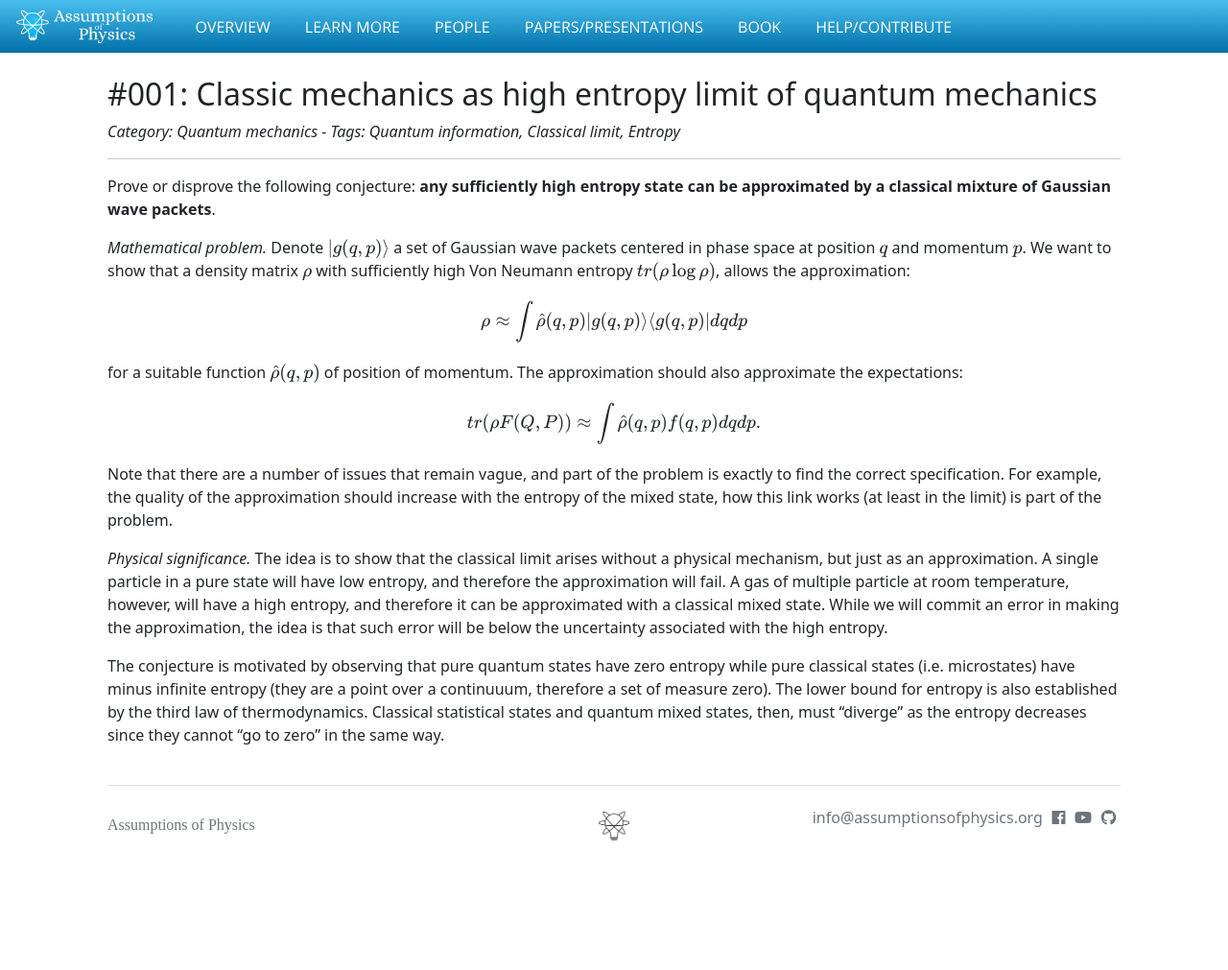
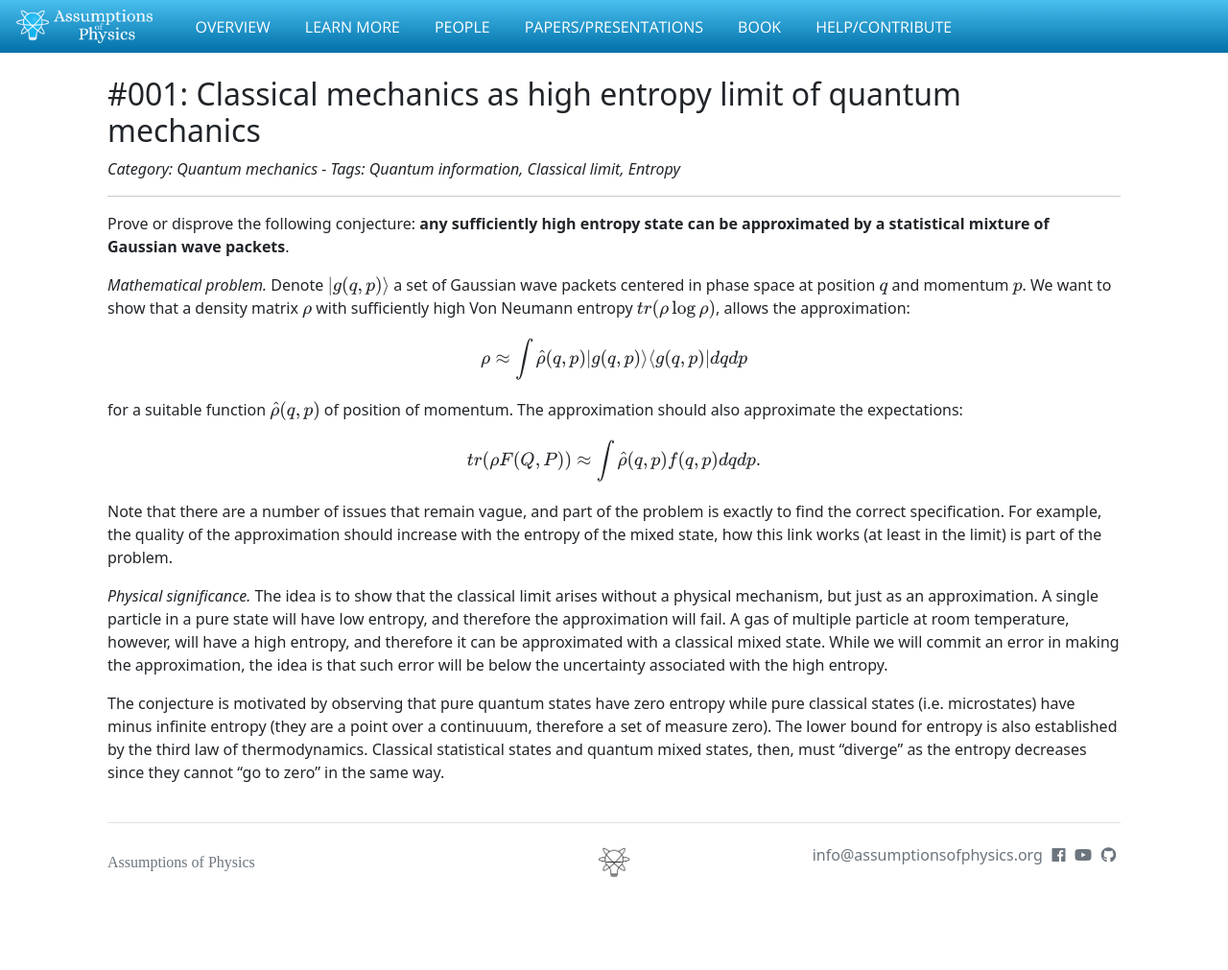
Before and after one commit to assumptionsofphysics/assumptionsofphysics.github.io, a Jekyll site: the page built from _problems/001-HighEntropyLimit.md, in a window 1280 px wide. Shown: the whole page at 96% size. Built offline with Jekyll 4.4.1, drawn with Linux system fonts in a browser that asks for light colours; nearby versions of some CDN libraries; some web fonts are replaced; formulas are drawn with MathJax 3; before the commit the page ends 973 px from its top, so only the background shows below that.

Commit message:
Adding second problem

```diff
--- a/_problems/001-HighEntropyLimit.md
+++ b/_problems/001-HighEntropyLimit.md
@@ -1,10 +1,10 @@
 ---
-title: Classic mechanics as high entropy limit of quantum mechanics
+title: Classical mechanics as high entropy limit of quantum mechanics
 category: Quantum mechanics
 tags: [Quantum information, Classical limit, Entropy]
 ---
 Prove or disprove the following conjecture: **any sufficiently high entropy state can be approximated by a
-classical mixture of Gaussian wave packets**.
+statistical mixture of Gaussian wave packets**.
 
 *Mathematical problem.* Denote $$|g(q,p)\rangle$$ a set of Gaussian wave packets
 centered in phase space at position $$q$$ and momentum $$p$$.
```
Also changed, not shown: _problems/002-ClassicalUncertaintyPrinciple.md (added, +31 -0 lines).
